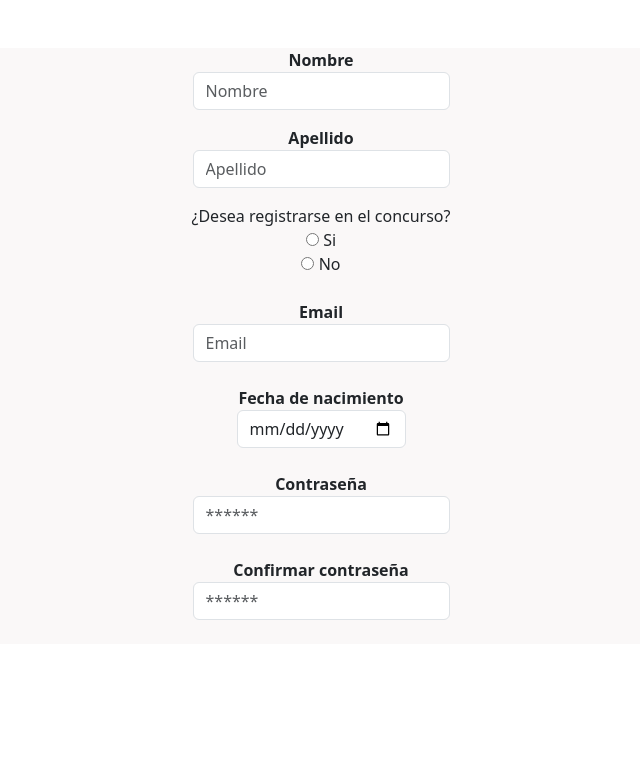
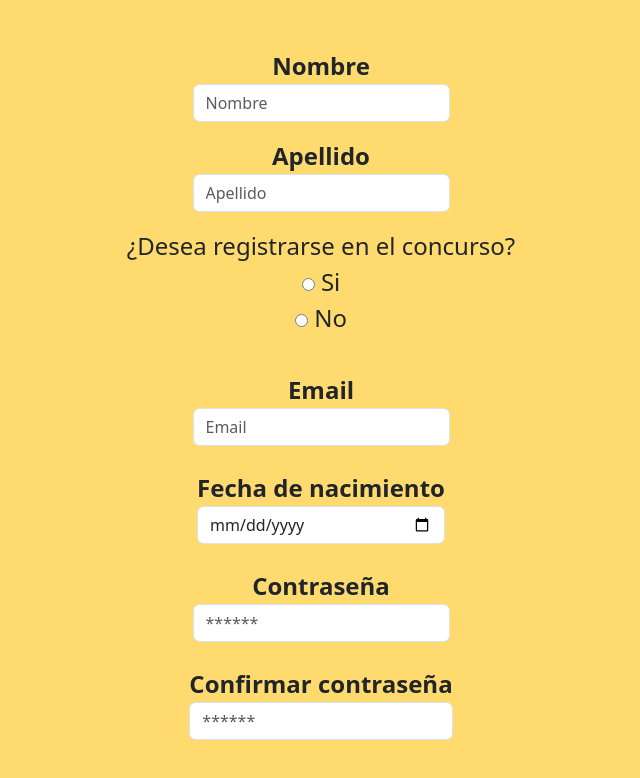
Before and after one commit to crgonzalezvi/tareaweb, a plain HTML site: page index.html in a window 1280 px wide. Shown: the whole page, without its empty margins (319-959 px from the left). Drawn offline with nearby package versions, Linux system fonts and the light colour scheme.

Commit message:
Cambio de color de fondo y de tamaño del botón del formulario

```diff
--- a/index.html
+++ b/index.html
@@ -4,12 +4,13 @@
     <meta charset="UTF-8">
     <meta name="viewport" content="width=device-width, initial-scale=1.0">
     <title>Formulario - Web</title>
+    <link rel="stylesheet" href="style.css">
     <link href="https://cdn.jsdelivr.net/npm/bootstrap@5.3.3/dist/css/bootstrap.min.css" rel="stylesheet" integrity="sha384-QWTKZyjpPEjISv5WaRU9OFeRpok6YctnYmDr5pNlyT2bRjXh0JMhjY6hW+ALEwIH" crossorigin="anonymous">
 </head>
 <body>
     <container>
-        <div class="col-12  p-5 text-center">
-            <div style="background-color: #FAF8F8;">
+        <div class="col-12  p-5 text-center fs-4">
+            <div style="background-color: #FFDB6F;">
             <label style="font-weight: bold;"  class="mb-3">Nombre
                 <input class="form-control" onblur="main()" name="" id="nombre" placeholder="Nombre">
             </label>
@@ -69,7 +70,7 @@
 
             <br>
             <div class="d-flex justify-content-center">
-                <button class="btn btn-success" style="margin: 10px;" id="boton" onclick="send()" type="reset" >Enviar</button>
+                <button class="btn btn-success w-50" style="margin: 10px;" id="boton" onclick="send()" type="reset" >Enviar</button>
             </div>
         </div>
     </div>
--- a/style.css
+++ b/style.css
@@ -1,3 +1,8 @@
+body{
+    background-color: #FFDB6F !important;
+}
+
+
 form input{
     margin: 10px;
 }
```
